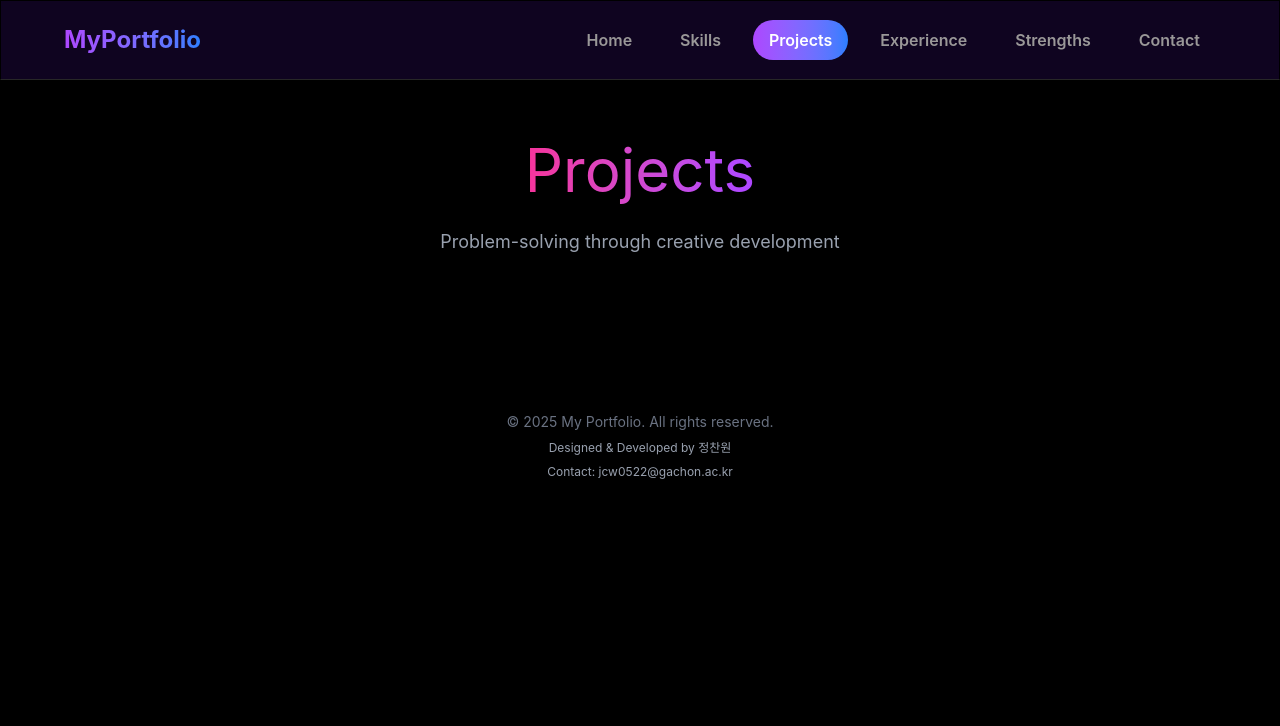
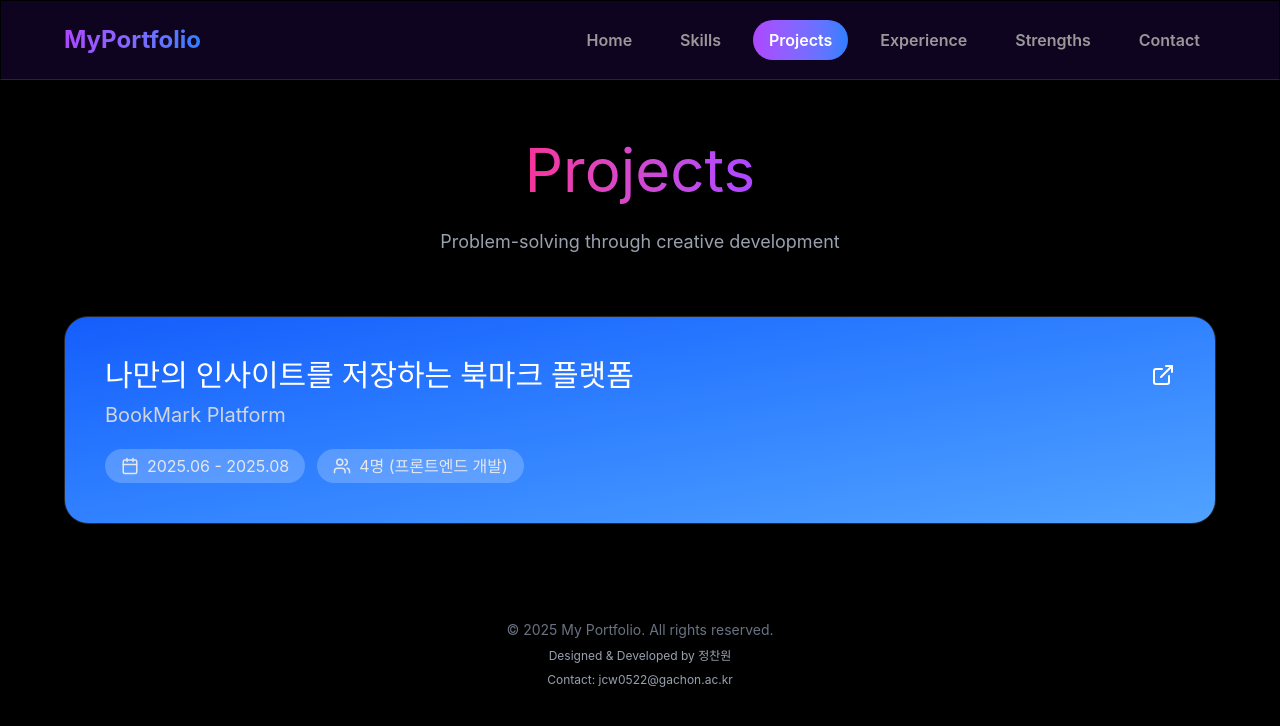
Before and after one commit to JeongCW0522/Portfolio, a React (Vite) app: page /project in a window 1280 px wide. Shown: the top 726 px of the page. Built offline with nearby package versions, Linux system fonts and the light colour scheme.

Commit message:
feat: 프로젝트 초기 UI 구현

```diff
--- a/src/components/Project.jsx
+++ b/src/components/Project.jsx
@@ -1,17 +1,62 @@
 import { motion } from "framer-motion";
 import PageTitle from "./layouts/PageTitle";
+import Project1 from "../assets/project1.png";
+import { ExternalLink, Calendar, Users } from "lucide-react";
+import { useState } from "react";
+import clsx from "clsx";
 
 const TechStack = () => {
+  const [isOpen, setIsOpen] = useState();
+
   return (
     <motion.div
       initial={{ opacity: 0, y: 20 }}
       animate={{ opacity: 1, y: 0 }}
       transition={{ duration: 0.4, ease: "easeOut" }}
+      className="flex flex-col justify-center items-center"
     >
       <PageTitle
         title="Projects"
         subTitle="Problem-solving through creative development"
       />
+
+      <div className="w-full max-w-6xl p-10 bg-linear-to-br from-blue-600 to-blue-400 border border-[#272727] rounded-3xl">
+        <div className="flex items-center justify-between mb-2">
+          <h1 className="text-3xl text-white font-medium">
+            나만의 인사이트를 저장하는 북마크 플랫폼
+          </h1>
+          <button
+            type="button"
+            onClick={() => setIsOpen((prev) => !prev)}
+            className={clsx(
+              "text-white duration-300",
+              isOpen ? "rotate-180" : "rotate-0"
+            )}
+          >
+            <ExternalLink />
+          </button>
+        </div>
+
+        <p className="text-gray-300 text-xl mb-5">BookMark Platform</p>
+        <div className="flex items-center gap-3">
+          <div className=" bg-blue-200/30 px-4 py-2 rounded-full flex items-center text-gray-200 gap-2">
+            <Calendar size={18} />
+            <span>2025.06 - 2025.08</span>
+          </div>
+          <div className=" bg-blue-200/30 px-4 py-2 rounded-full flex items-center text-gray-200 gap-2">
+            <Users size={18} /> <span>4명 (프론트엔드 개발)</span>
+          </div>
+        </div>
+        {isOpen && (
+          <div className="mt-10 -mb-10 -mx-10 p-10 rounded-b-2xl bg-linear-to-br from-[#271b38] to-[rgb(1,11,26)] border border-white/10">
+            <img
+              src={Project1}
+              alt="북마크 플랫폼"
+              className="w-150 h-80 rounded-lg"
+            />
+          </div>
+        )}
+      </div>
     </motion.div>
   );
 };
--- a/src/components/layouts/PageTitle.jsx
+++ b/src/components/layouts/PageTitle.jsx
@@ -1,6 +1,6 @@
 const PageTitle = ({ title, subTitle }) => {
   return (
-    <div className="flex flex-col justify-center items-center p-15">
+    <div className="flex flex-col justify-center items-center py-15">
       <h1 className="text-6xl bg-linear-to-r from-pink-500 to-purple-500 bg-clip-text text-transparent pb-3">
         {title}
       </h1>
```
Also changed, not shown: src/assets/project1.png (added).
